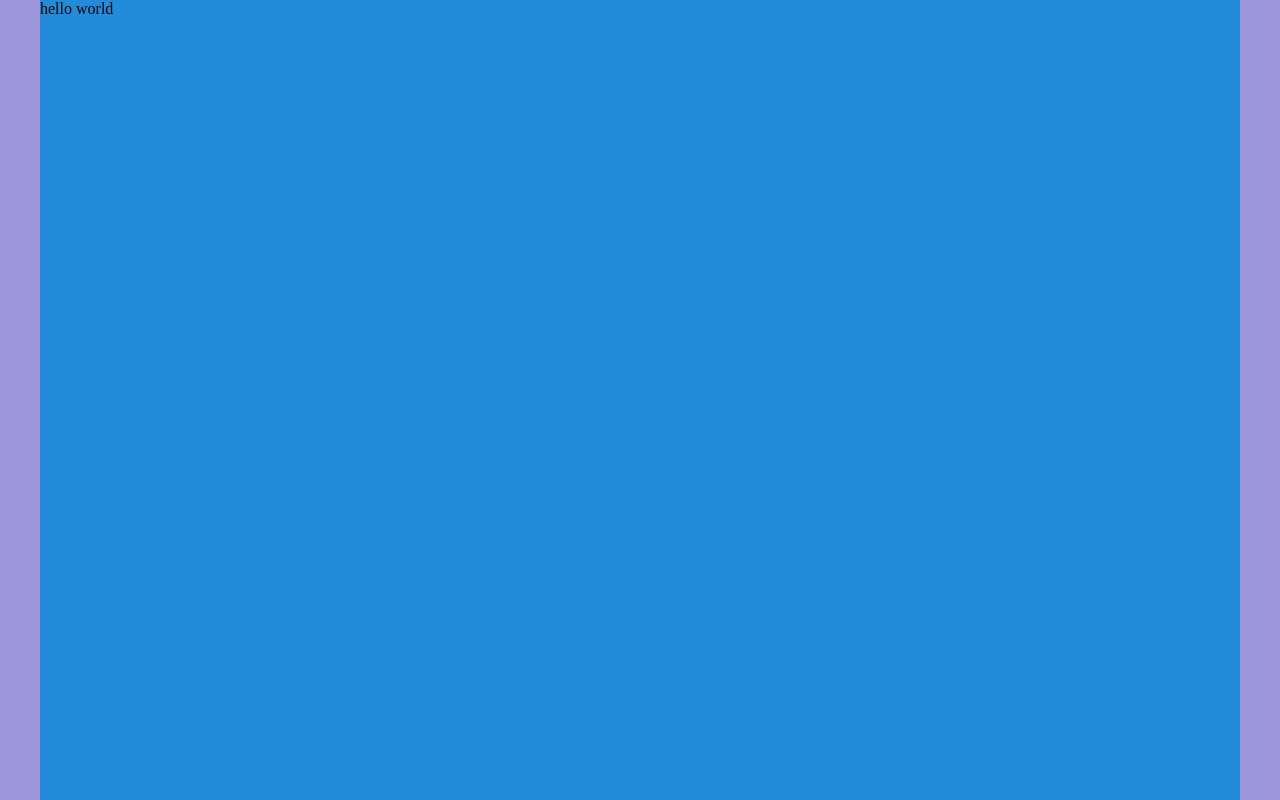
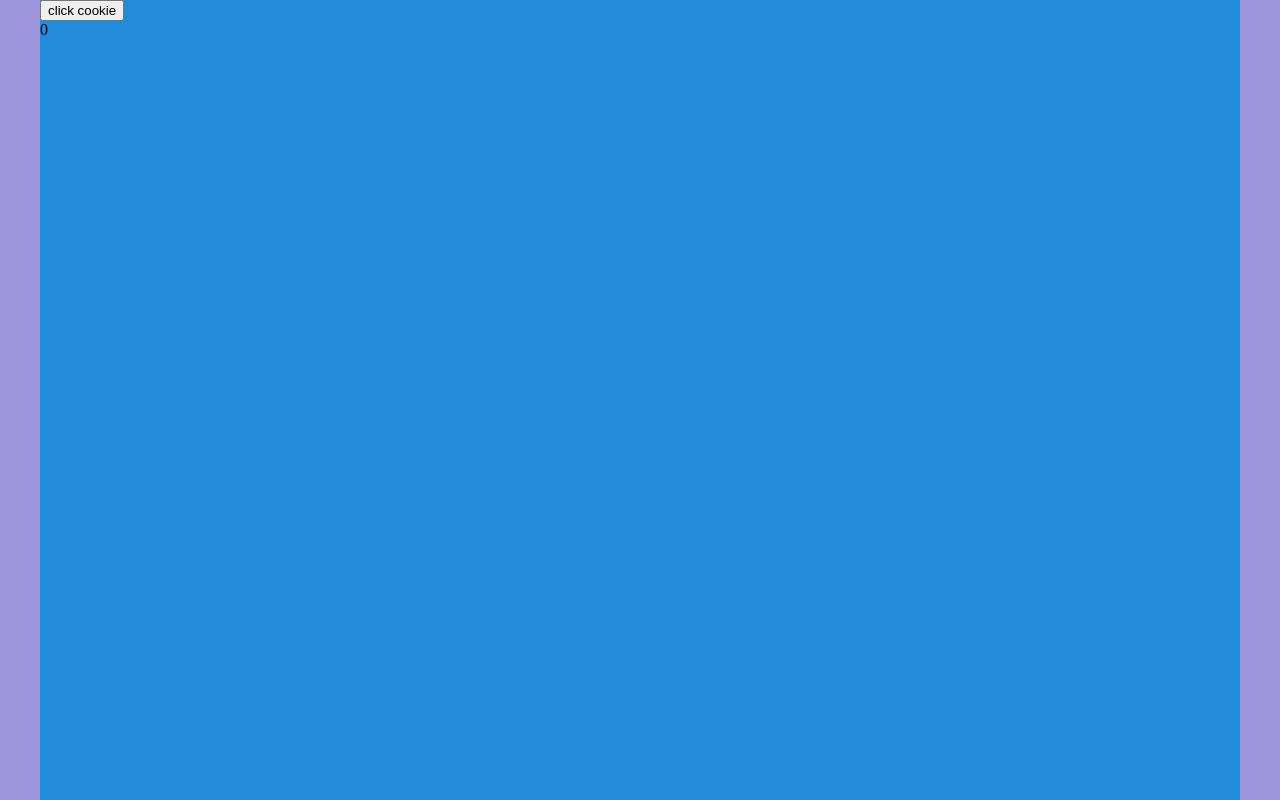
Before and after one commit to JGioia/minespot, a React (Create React App) app: page / in a window 1280 px wide. Built offline with nearby package versions, Linux system fonts and the light colour scheme.

Commit message:
Create HarvestPage

```diff
--- a/src/App.js
+++ b/src/App.js
@@ -1,12 +1,13 @@
 import React from "react";
 
 import './App.css';
+import { HarvestPage } from "./harvest/HarvestPage";
 
 function App() {
   return (
     <div className='page'>
       <div className='content'>
-        hello world
+        <HarvestPage />
       </div>
     </div>
   );
--- /dev/null
+++ b/src/harvest/HarvestPage.jsx
@@ -0,0 +1,11 @@
+import React, {useState} from "react";
+
+export const HarvestPage = () => {
+  const [points, setPoints] = useState(0);
+  return (
+    <div>
+      <button onClick={() => setPoints(points + 1)}>click cookie</button>
+      <div>{points}</div>
+    </div>
+  )
+}
```
